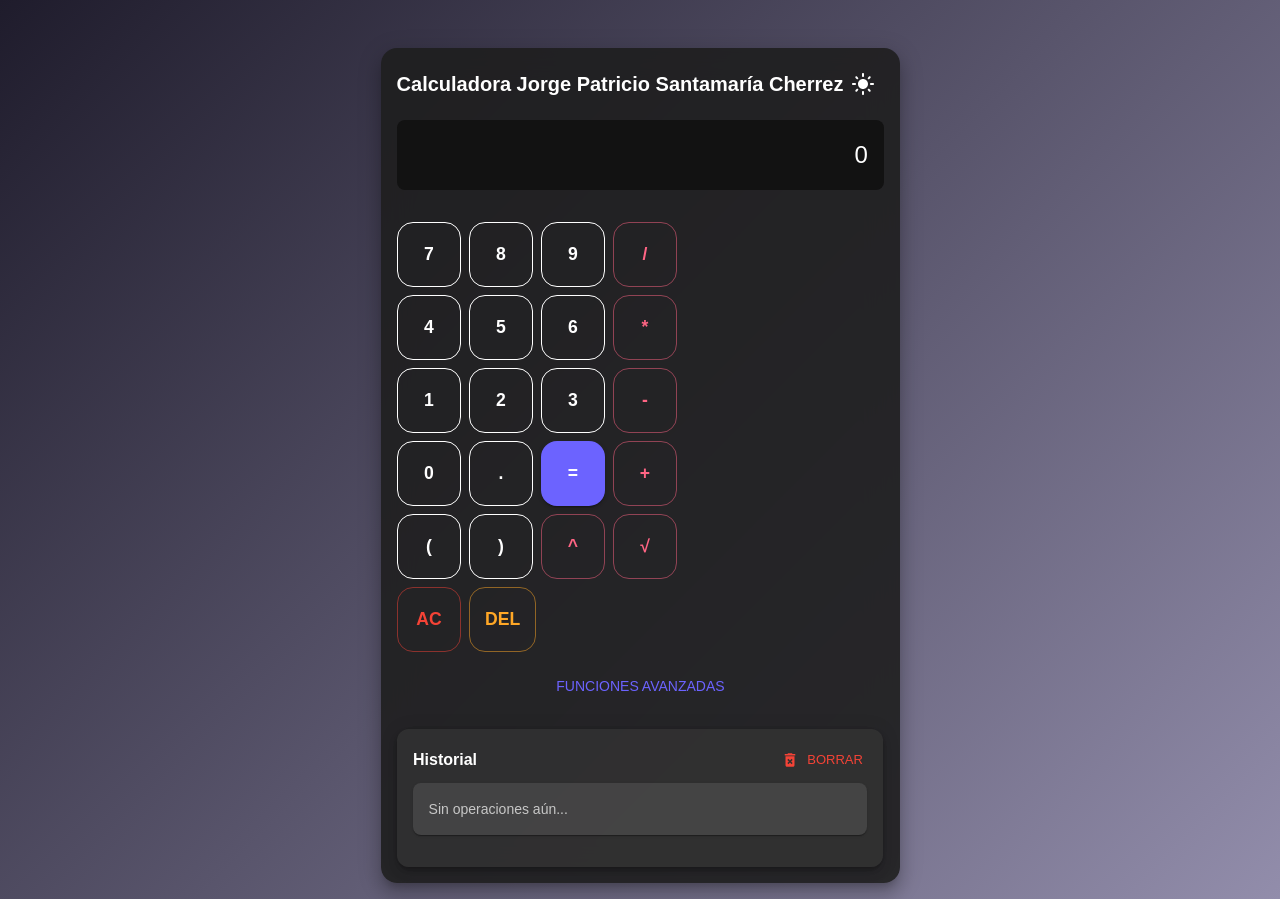
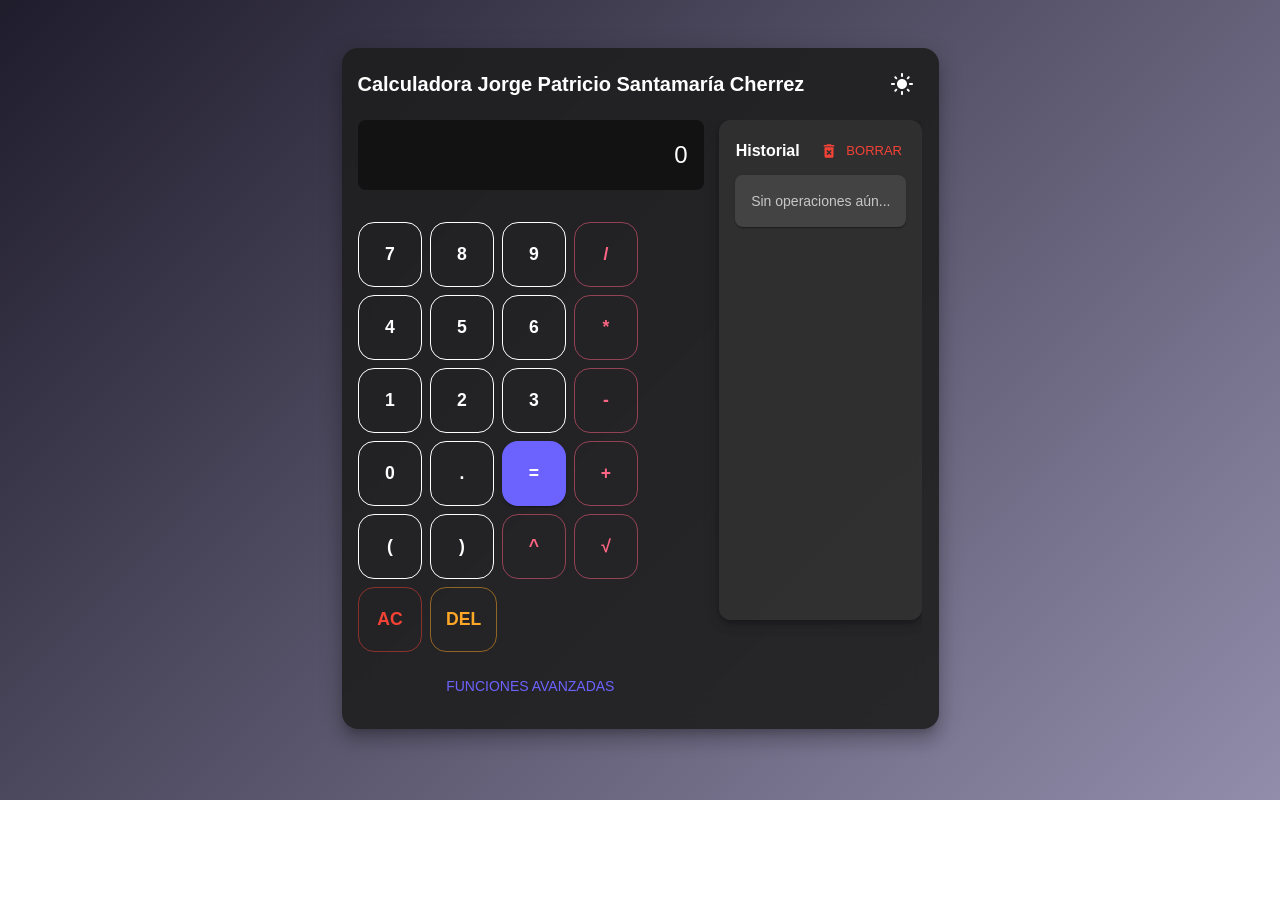
Before and after one commit to Patogol35/Calculadora, a React (Vite) app: page / in a window 1280 px wide. After the commit the page ends 800 px from the top, so only its background shows below. Built offline with nearby package versions, Linux system fonts and the light colour scheme.

Commit message:
Update Calculator.jsx

```diff
--- a/src/components/Calculator.jsx
+++ b/src/components/Calculator.jsx
@@ -66,20 +66,30 @@ export default function Calculator({ theme, darkMode, setDarkMode }) {
           </IconButton>
         </Box>
 
-        {/* Contenedor display + teclado */}
+        {/* Layout principal */}
         <Box
           sx={{
-            width: "100%",       // 🔥 SOLUCIÓN: mismo ancho para Display y Keypad
+            display: "grid",
+            gridTemplateColumns: isDesktop ? "1.7fr 1fr" : "1fr",
+            gap: 2,
+            overflowX: "hidden",
+          }}
+        >
+          {/* Contenedor Calculadora */}
+          <Box
+            sx={{
               display: "flex",
               flexDirection: "column",
               gap: 2,
+              width: "100%",           // 🔥 FIX FINAL
+              boxSizing: "border-box",  // 🔥 Para asegurar ancho real
             }}
           >
             <Display value={input} darkMode={darkMode} />
             <Keypad handleClick={handleClick} darkMode={darkMode} theme={theme} />
           </Box>
 
-        {/* Historial en desktop */}
+          {/* Historial Desktop */}
           {isDesktop && (
             <Paper
               elevation={6}
@@ -88,8 +98,9 @@ export default function Calculator({ theme, darkMode, setDarkMode }) {
                 borderRadius: 3,
                 maxHeight: "500px",
                 overflowY: "auto",
-              bgcolor: darkMode ? "rgba(20,20,20,0.8)" : "rgba(245,245,245,0.9)",
-              mt: 2,
+                bgcolor: darkMode
+                  ? "rgba(20,20,20,0.8)"
+                  : "rgba(245,245,245,0.9)",
               }}
             >
               <Box
@@ -112,11 +123,17 @@ export default function Calculator({ theme, darkMode, setDarkMode }) {
                   Borrar
                 </Button>
               </Box>
-            <History history={history} darkMode={darkMode} setInput={setInput} />
+
+              <History
+                history={history}
+                darkMode={darkMode}
+                setInput={setInput}
+              />
             </Paper>
           )}
+        </Box>
 
-        {/* Historial en mobile */}
+        {/* Historial Mobile */}
         {!isDesktop && (
           <Box mt={2}>
             <Box
@@ -139,7 +156,12 @@ export default function Calculator({ theme, darkMode, setDarkMode }) {
                 Borrar
               </Button>
             </Box>
-            <History history={history} darkMode={darkMode} setInput={setInput} />
+
+            <History
+              history={history}
+              darkMode={darkMode}
+              setInput={setInput}
+            />
           </Box>
         )}
       </Paper>
```
Lines whose indentation alone changed are shown as unchanged.
